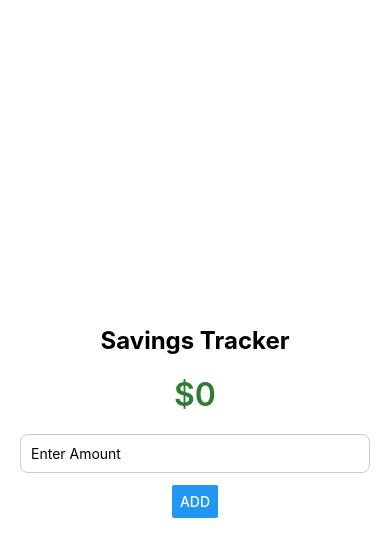
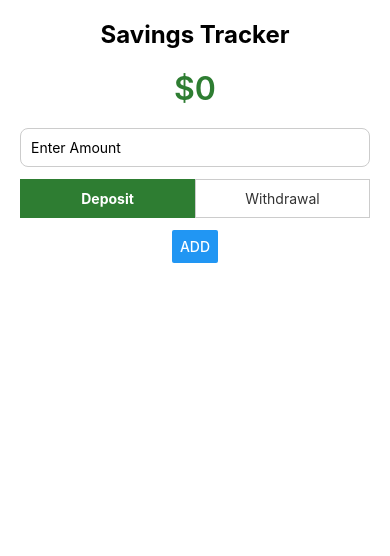
Before and after one commit to kilan080/savings-tracker, a React Native app: screen / in a window 390 px wide. Shown: the top 556 px of the page. Built offline with nearby package versions, Linux system fonts and the light colour scheme.

Commit message:
feat: implement persistence via AsyncStorage and add support for transaction types and deletion

```diff
--- a/App.tsx
+++ b/App.tsx
@@ -1,21 +1,101 @@
-import { useState } from "react";
-import { StyleSheet, View, Button, TextInput, Text } from "react-native";
+import { useState, useEffect } from "react";
+import {
+  StyleSheet,
+  View,
+  Button,
+  TextInput,
+  Text,
+  TouchableOpacity,
+  FlatList,
+  Keyboard,
+} from "react-native";
+import AsyncStorage from "@react-native-async-storage/async-storage";
+
+type Entry = {
+  id: string;
+  amount: number;
+  date: string;
+  type: "deposit" | "withdrawal";
+};
+
+const STORAGE_KEY = "savings-entries";
+
 export default function App() {
   const [amount, setAmount] = useState("");
-  const [entries, setEnteries] = useState<number[]>([]);
+  const [entries, setEntries] = useState<Entry[]>([]);
+  const [loaded, setLoaded] = useState(false);
+  const [type, setType] = useState<"deposit" | "withdrawal">("deposit");
+
+  // Load saved entries once, when the app starts
+  useEffect(() => {
+    const loadEntries = async () => {
+      try {
+        const saved = await AsyncStorage.getItem(STORAGE_KEY);
+        if (saved) {
+          const parsed = JSON.parse(saved);
+          // Check if data matches the new shape; if not, wipe it
+          const isValidShape =
+            Array.isArray(parsed) &&
+            parsed.every(
+              (entry) =>
+                entry &&
+                typeof entry === "object" &&
+                "id" in entry &&
+                "amount" in entry,
+            );
+          if (isValidShape) {
+            setEntries(parsed);
+          } else {
+            await AsyncStorage.removeItem(STORAGE_KEY);
+            setEntries([]);
+          }
+        }
+      } catch (error) {
+        console.log("Failed to load entries:", error);
+      } finally {
+        setLoaded(true);
+      }
+    };
+    loadEntries();
+  }, []);
+
+  //Save entries every time they change (but not before initial load finishes)
+
+  useEffect(() => {
+    if (!loaded) return;
+
+    AsyncStorage.setItem(STORAGE_KEY, JSON.stringify(entries)).catch((error) =>
+      console.log("Failed to save entries:", error),
+    );
+  }, [entries, loaded]);
 
   const handleAdd = () => {
     if (amount.trim() === "") return;
     const numericAmount = parseFloat(amount);
     if (isNaN(numericAmount)) return;
 
-    setEnteries([...entries, numericAmount]);
+    const newEntry: Entry = {
+      id: Date.now().toString(),
+      amount: numericAmount,
+      date: new Date().toLocaleDateString(),
+      type,
+    };
+
+    setEntries([...entries, newEntry]);
     setAmount("");
+    Keyboard.dismiss();
 
     console.log("amount entred:", numericAmount);
   };
 
-  const total = entries.reduce((sum, entry) => sum + entry, 0);
+  const handleDelete = (idToRemove: string) => {
+    setEntries(entries.filter((entry) => entry.id !== idToRemove));
+  };
+
+  const total = entries.reduce((sum, entry) => {
+    return entry.type === "deposit" ? sum + entry.amount : sum - entry.amount;
+  }, 0);
+
   return (
     <View style={styles.container}>
       <Text style={styles.title}>Savings Tracker</Text>
@@ -30,15 +110,58 @@ export default function App() {
         keyboardType="numeric"
       />
 
+      <View style={styles.typeToggle}>
+        <TouchableOpacity
+          style={[
+            styles.typeButton,
+            type === "deposit" && styles.typeButtonActive,
+          ]}
+          onPress={() => setType("deposit")}
+        >
+          <Text
+            style={type === "deposit" ? styles.typeTextActive : styles.typeText}
+          >
+            Deposit
+          </Text>
+        </TouchableOpacity>
+        <TouchableOpacity
+          style={[
+            styles.typeButton,
+            type === "withdrawal" && styles.typeButtonActive,
+          ]}
+          onPress={() => setType("withdrawal")}
+        >
+          <Text
+            style={
+              type === "withdrawal" ? styles.typeTextActive : styles.typeText
+            }
+          >
+            Withdrawal
+          </Text>
+        </TouchableOpacity>
+      </View>
+
       <Button title="Add" onPress={handleAdd} />
 
-      <View>
-        {entries.map((entry, index) => (
-          <Text key={index} style={styles.entry}>
-            ${entry}
-          </Text>
-        ))}
-      </View>
+      <FlatList
+        style={styles.List}
+        data={entries}
+        keyExtractor={(item) => item.id}
+        renderItem={({ item }) => (
+          <TouchableOpacity onPress={() => handleDelete(item.id)}>
+            <Text
+              style={[
+                styles.entry,
+                item.type === "withdrawal" && styles.withdrawalText,
+              ]}
+            >
+              {item.type === "withdrawal" ? "-" : "+"}₦
+              {item.amount.toLocaleString()} ✕
+            </Text>
+            <Text style={styles.date}>{item.date}</Text>
+          </TouchableOpacity>
+        )}
+      />
     </View>
   );
 }
@@ -80,4 +203,35 @@ const styles = StyleSheet.create({
     borderBottomWidth: 3,
     borderBottomColor: "#5022cfff",
   },
+  date: {
+    fontSize: 12,
+    color: "#888",
+    marginBottom: 8,
+  },
+  typeToggle: {
+    flexDirection: "row",
+    marginBottom: 12,
+    width: "100%",
+  },
+  typeButton: {
+    flex: 1,
+    padding: 10,
+    borderWidth: 1,
+    borderColor: "#ccc",
+    alignItems: "center",
+  },
+  typeButtonActive: {
+    backgroundColor: "#2e7d32",
+    borderColor: "#2e7d32",
+  },
+  typeText: {
+    color: "#333",
+  },
+  typeTextActive: {
+    color: "#fff",
+    fontWeight: "bold",
+  },
+  withdrawalText: {
+    color: "#c62828",
+  },
 });
```
